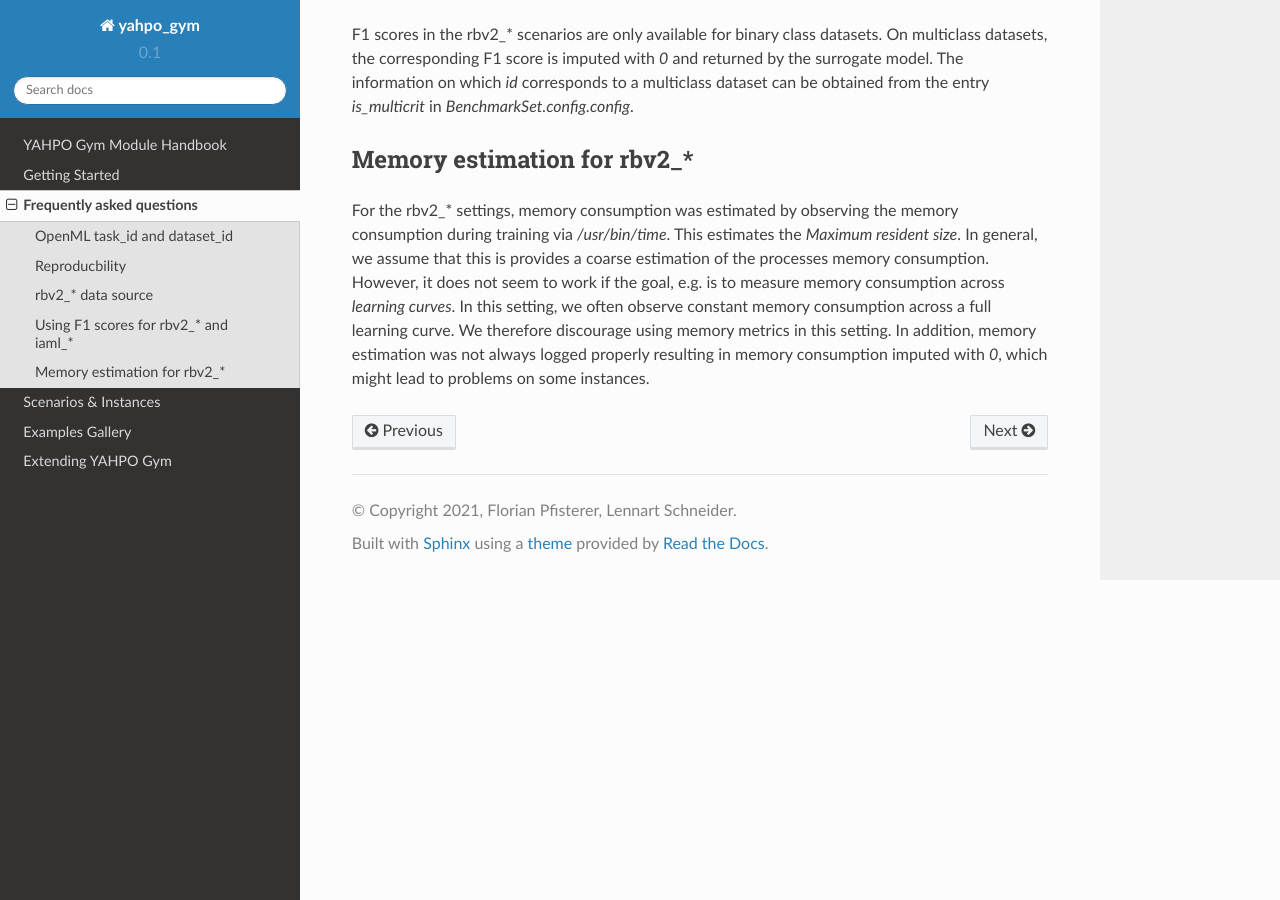
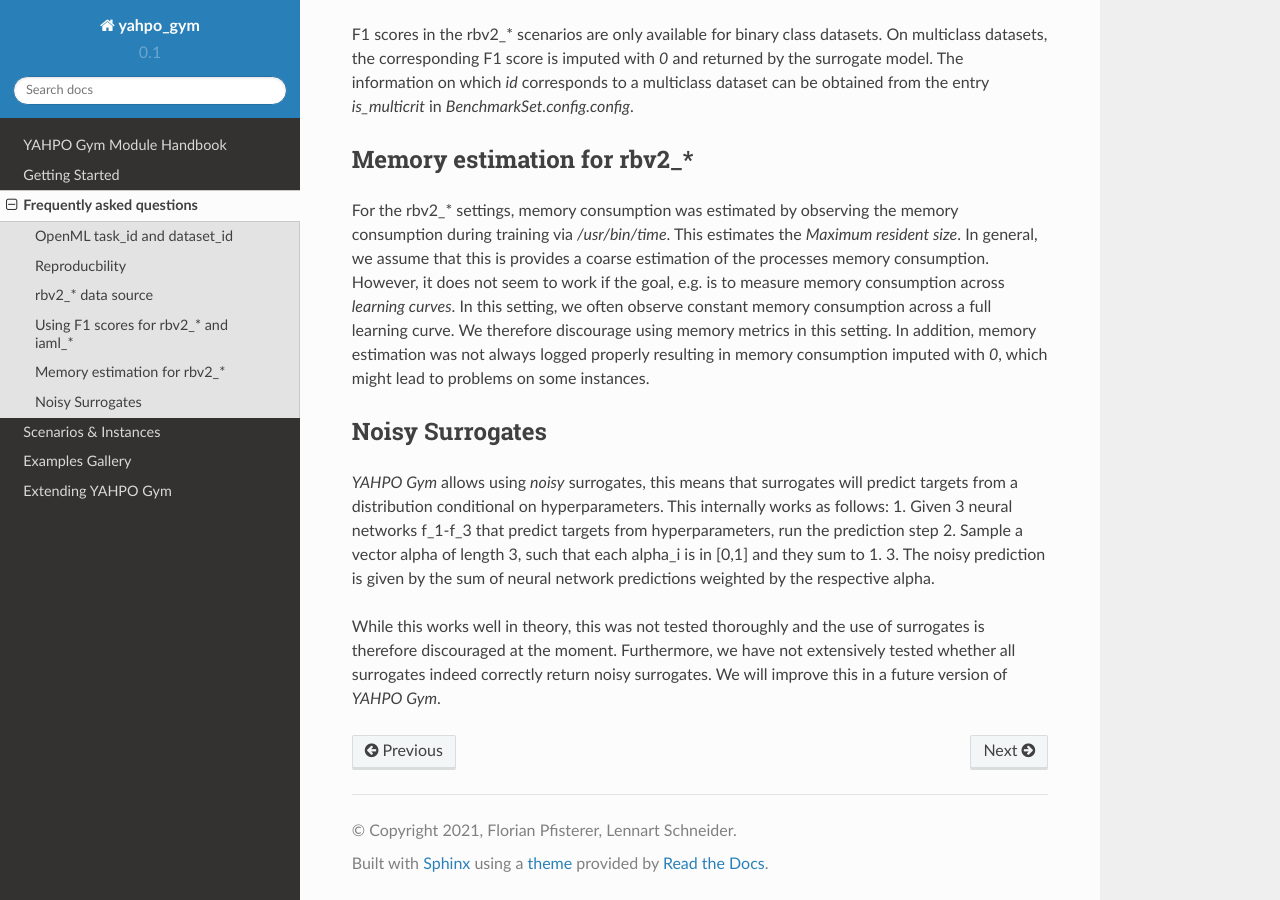
Before and after one commit to slds-lmu/yahpo_gym, a Sphinx documentation site: the page built from yahpo_gym/docs/source/frequently_asked.rst, in a window 1280 px wide and 900 px high, scrolled down 940 px. Built offline with Sphinx 7.4.7 and the Read the Docs theme 2.0.0, drawn with Linux system fonts in a browser that asks for light colours.

Commit message:
update faq

```diff
--- a/yahpo_gym/docs/source/frequently_asked.rst
+++ b/yahpo_gym/docs/source/frequently_asked.rst
@@ -48,3 +48,17 @@
 In this setting, we often observe constant memory consumption across a full learning curve.
 We therefore discourage using memory metrics in this setting.
 In addition, memory estimation was not always logged properly resulting in memory consumption imputed with `0`, which might lead to problems on some instances.
+
+
+Noisy Surrogates
+=======================
+
+`YAHPO Gym` allows using *noisy* surrogates, this means that surrogates will predict targets from a distribution conditional on hyperparameters.
+This internally works as follows:
+1. Given 3 neural networks f_1-f_3 that predict targets from hyperparameters, run the prediction step
+2. Sample a vector alpha of length 3, such that each alpha_i is in [0,1] and they sum to 1.
+3. The noisy prediction is given by the sum of neural network predictions weighted by the respective alpha.
+
+While this works well in theory, this was not tested thoroughly and the use of surrogates is therefore discouraged at the moment.
+Furthermore, we have not extensively tested whether all surrogates indeed correctly return noisy surrogates.
+We will improve this in a future version of `YAHPO Gym`.
```
